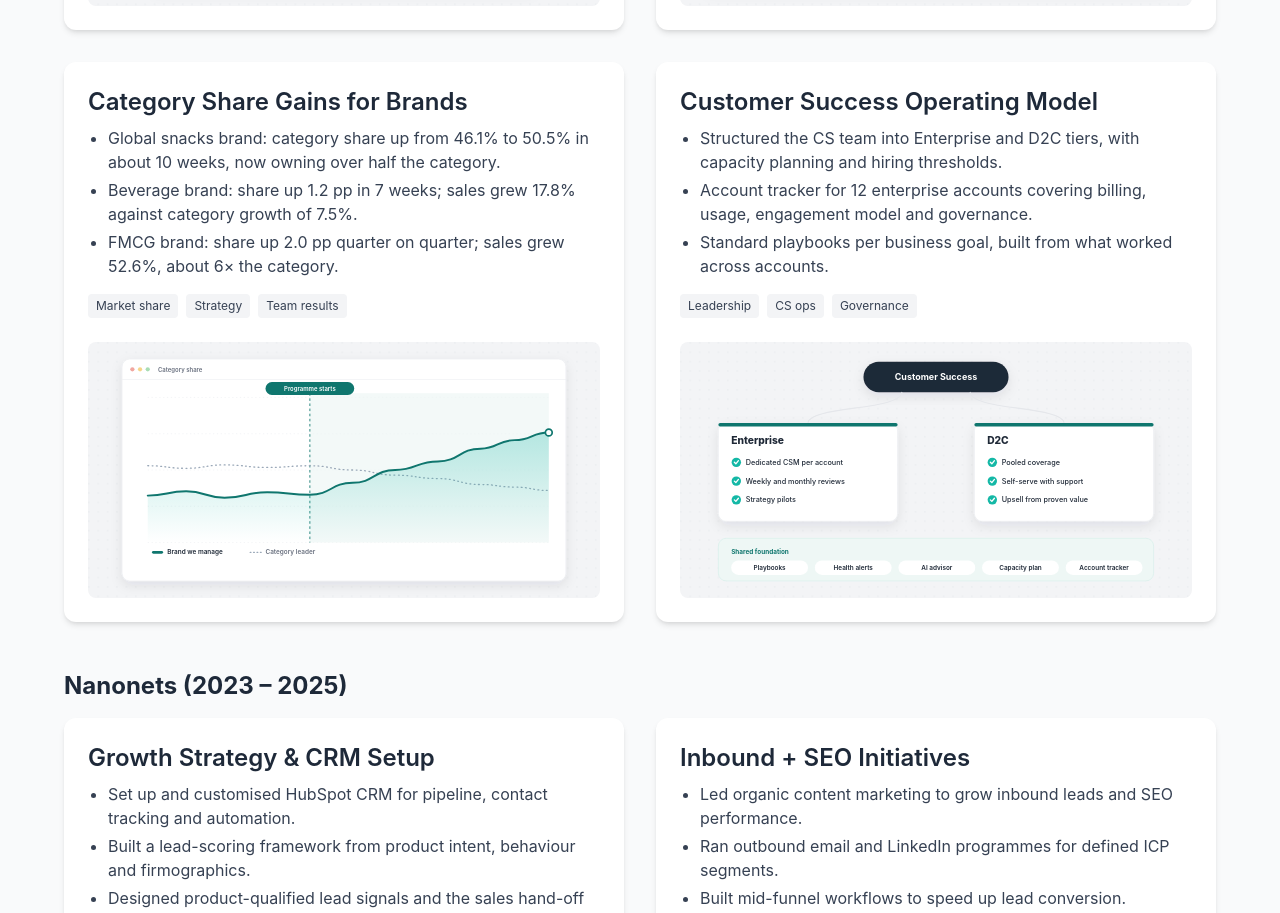
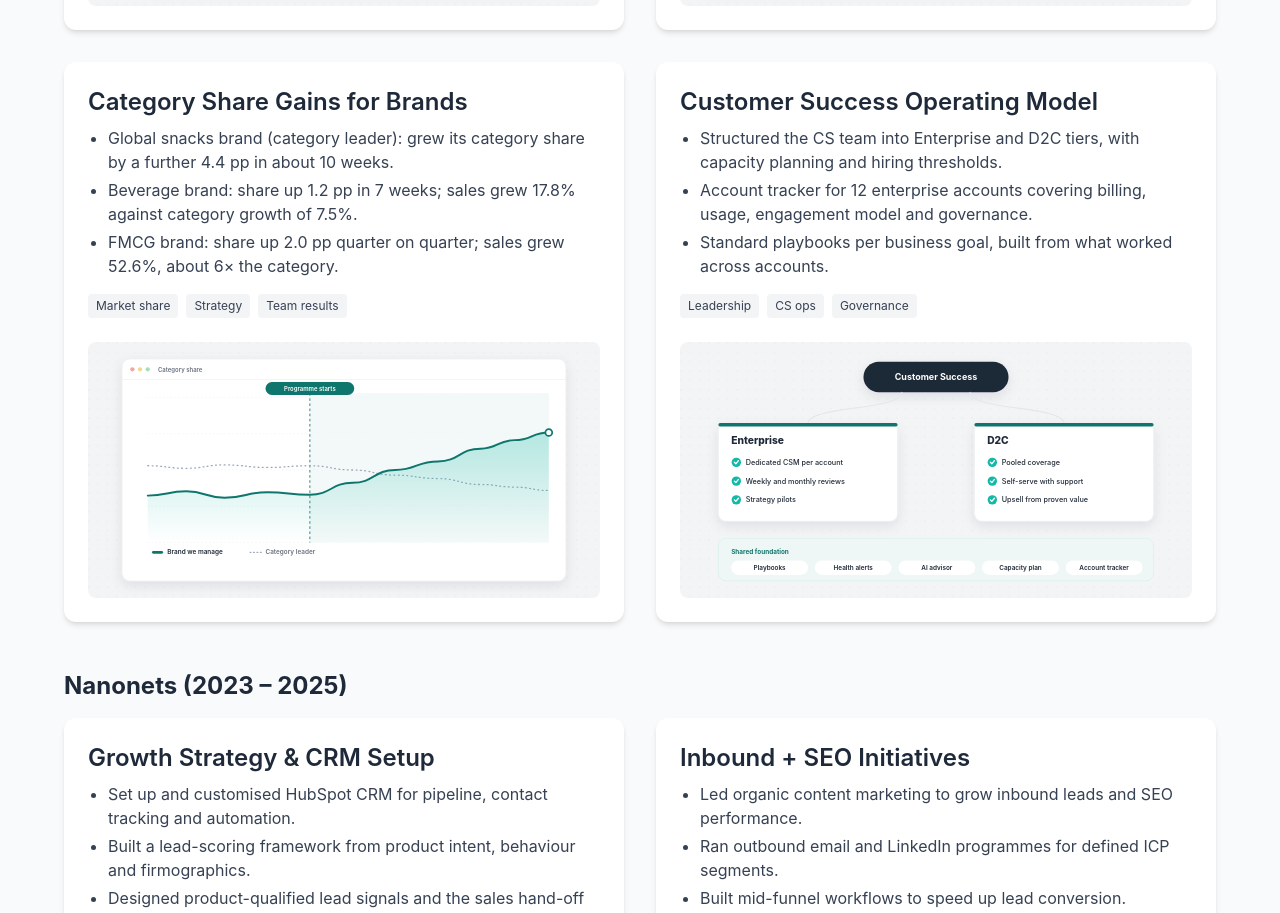
Before and after one commit to keshav72/keshav-verma, a Next.js app: page /portfolio in a window 1280 px wide. Shown: the part 2520-3433 px from the top of the page. Built offline with nearby package versions, Linux system fonts and the light colour scheme.

Commit message:
Remove absolute share figures for snacks brand

```diff
--- a/pages/portfolio.js
+++ b/pages/portfolio.js
@@ -74,7 +74,7 @@ const gobblecubeWork = [
   {
     title: 'Category Share Gains for Brands',
     bullets: [
-      'Global snacks brand: category share up from 46.1% to 50.5% in about 10 weeks, now owning over half the category.',
+      'Global snacks brand (category leader): grew its category share by a further 4.4 pp in about 10 weeks.',
       'Beverage brand: share up 1.2 pp in 7 weeks; sales grew 17.8% against category growth of 7.5%.',
       'FMCG brand: share up 2.0 pp quarter on quarter; sales grew 52.6%, about 6× the category.',
     ],
```
